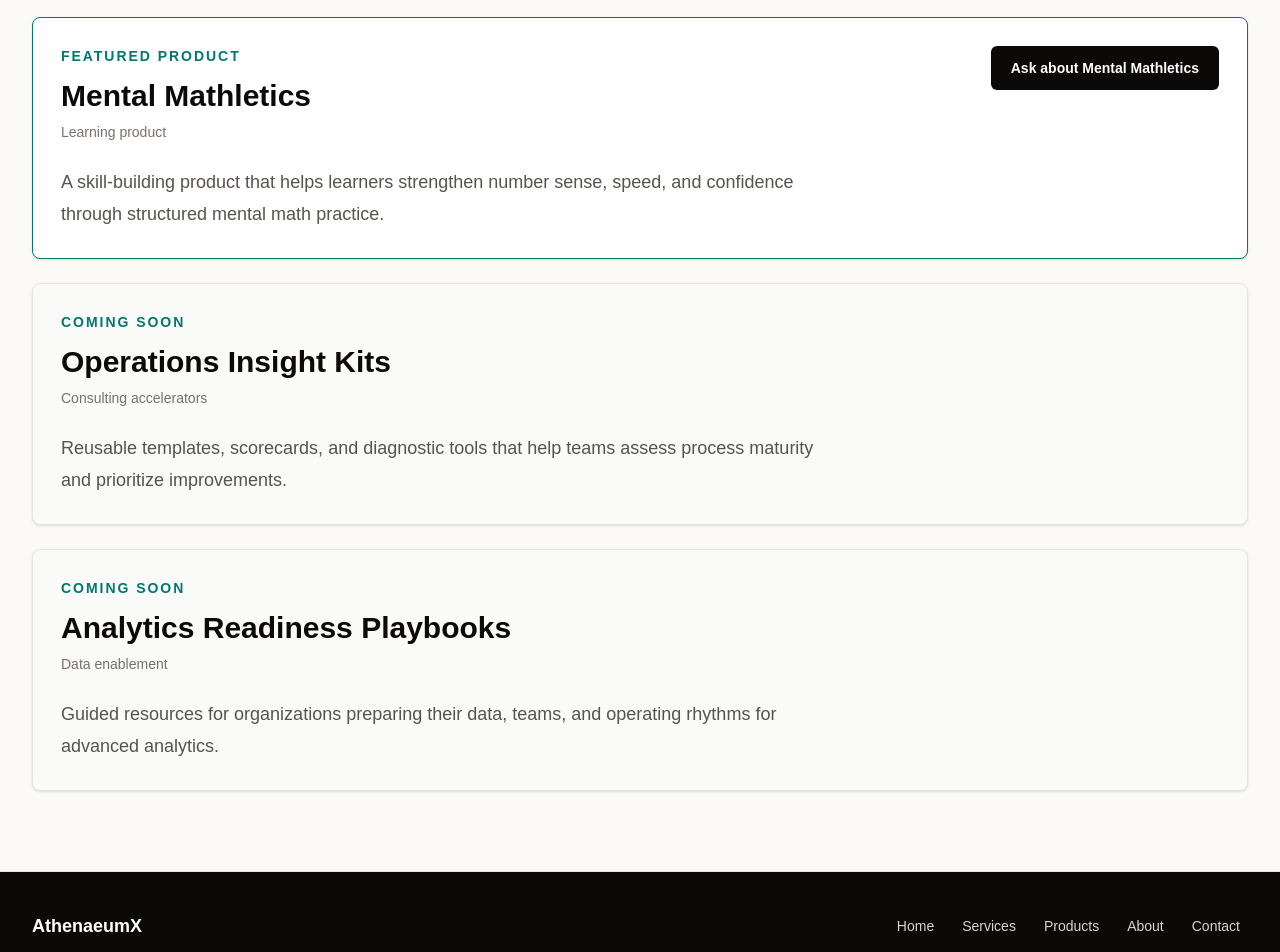
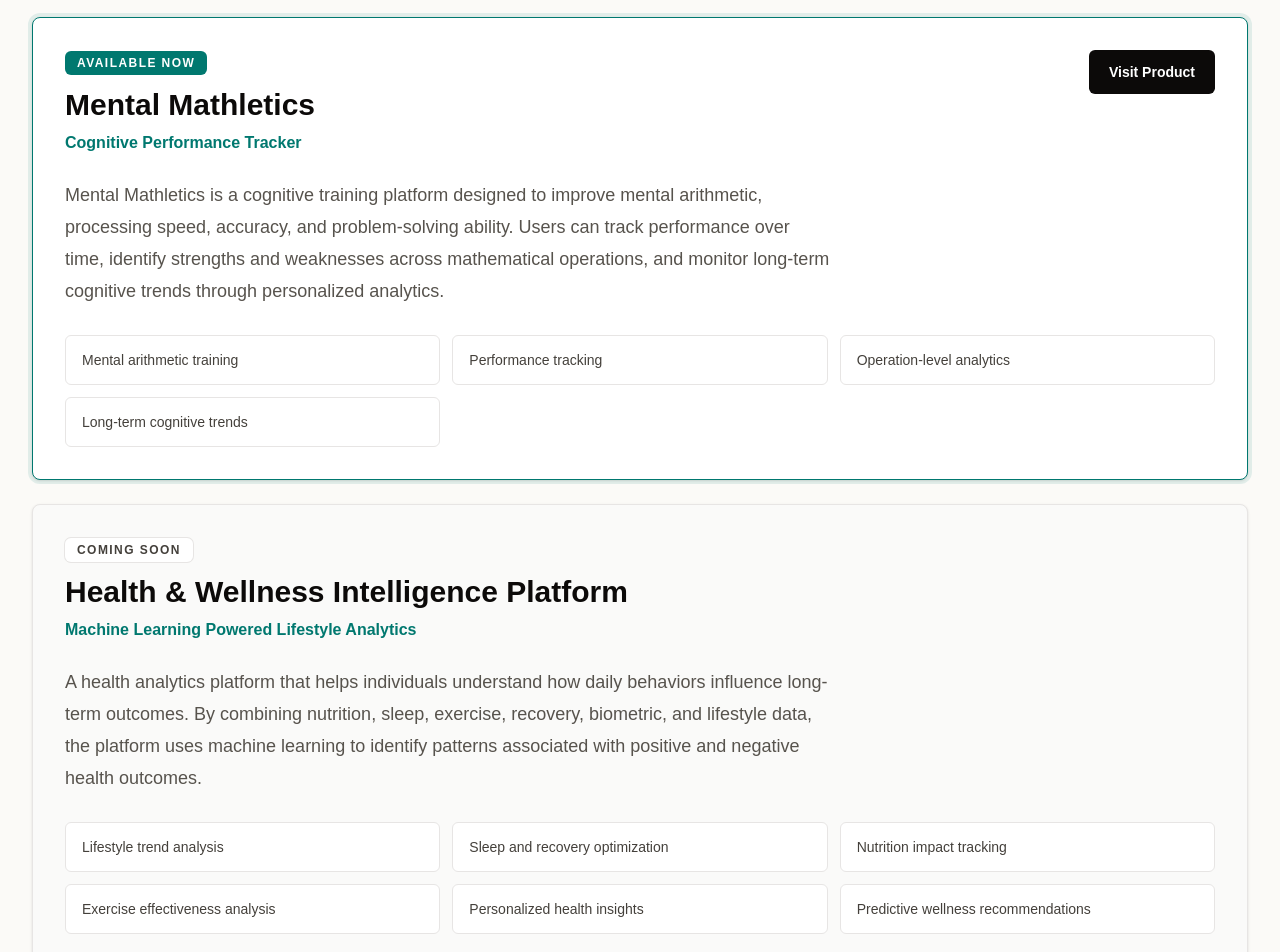
Before and after one commit to Anthony-Athens/athenaeumx-site, a Next.js app: page /products in a window 1280 px wide. Shown: the part 420-1372 px from the top of the page. Built offline with nearby package versions, Linux system fonts and the light colour scheme.

Commit message:
Website content improvement

```diff
--- a/app/components/site-data.ts
+++ b/app/components/site-data.ts
@@ -42,24 +42,47 @@ export const services = [
 export const products = [
   {
     name: "Mental Mathletics",
-    category: "Learning product",
+    subtitle: "Cognitive Performance Tracker",
     description:
-      "A skill-building product that helps learners strengthen number sense, speed, and confidence through structured mental math practice.",
-    status: "Featured product",
+      "Mental Mathletics is a cognitive training platform designed to improve mental arithmetic, processing speed, accuracy, and problem-solving ability. Users can track performance over time, identify strengths and weaknesses across mathematical operations, and monitor long-term cognitive trends through personalized analytics.",
+    status: "Available Now",
+    href: "https://www.mentalmathletics.com/",
+    capabilities: [
+      "Mental arithmetic training",
+      "Performance tracking",
+      "Operation-level analytics",
+      "Long-term cognitive trends",
+    ],
   },
   {
-    name: "Operations Insight Kits",
-    category: "Consulting accelerators",
+    name: "Health & Wellness Intelligence Platform",
+    subtitle: "Machine Learning Powered Lifestyle Analytics",
     description:
-      "Reusable templates, scorecards, and diagnostic tools that help teams assess process maturity and prioritize improvements.",
-    status: "Coming soon",
+      "A health analytics platform that helps individuals understand how daily behaviors influence long-term outcomes. By combining nutrition, sleep, exercise, recovery, biometric, and lifestyle data, the platform uses machine learning to identify patterns associated with positive and negative health outcomes.",
+    status: "Coming Soon",
+    capabilities: [
+      "Lifestyle trend analysis",
+      "Sleep and recovery optimization",
+      "Nutrition impact tracking",
+      "Exercise effectiveness analysis",
+      "Personalized health insights",
+      "Predictive wellness recommendations",
+    ],
   },
   {
-    name: "Analytics Readiness Playbooks",
-    category: "Data enablement",
+    name: "MLB Analytics & Prediction Engine",
+    subtitle: "Baseball Intelligence Platform",
     description:
-      "Guided resources for organizations preparing their data, teams, and operating rhythms for advanced analytics.",
-    status: "Coming soon",
+      "An advanced baseball analytics platform that combines historical performance data, game trends, player metrics, and predictive modeling to generate actionable insights. The platform analyzes player performance, team trends, and game-level indicators to identify opportunities and forecast outcomes throughout the season.",
+    status: "In Development",
+    capabilities: [
+      "Team performance dashboards",
+      "Weekly trend analysis",
+      "Player performance evaluation",
+      "Predictive modeling",
+      "Historical comparisons",
+      "Interactive visualizations",
+    ],
   },
 ];
 
--- a/app/products/page.tsx
+++ b/app/products/page.tsx
@@ -1,11 +1,12 @@
 import type { Metadata } from "next";
-import { CTA, SectionHeader } from "../components/section";
+import Link from "next/link";
+import { SectionHeader } from "../components/section";
 import { products } from "../components/site-data";
 
 export const metadata: Metadata = {
   title: "Products",
   description:
-    "AthenaeumX products and accelerators, featuring Mental Mathletics.",
+    "AthenaeumX software products and future platforms, featuring Mental Mathletics.",
 };
 
 export default function ProductsPage() {
@@ -13,36 +14,61 @@ export default function ProductsPage() {
     <section className="mx-auto max-w-7xl px-5 py-16 sm:px-6 lg:px-8 lg:py-20">
       <SectionHeader
         eyebrow="Products"
-        title="Tools and learning products that extend the work."
-        description="AthenaeumX pairs advisory support with focused products that help people build capability and move faster."
+        title="Software products developed under AthenaeumX."
+        description="Current and future platforms apply analytics, machine learning, and performance tracking to practical domains where better data can improve decisions."
       />
       <div className="mt-12 grid gap-6">
         {products.map((product, index) => (
           <article
-            className={`rounded-lg border p-7 shadow-sm ${
+            className={`rounded-lg border p-6 shadow-sm sm:p-8 ${
               index === 0
-                ? "border-teal-700 bg-white"
+                ? "border-teal-700 bg-white ring-4 ring-teal-700/10"
                 : "border-stone-200 bg-stone-50"
             }`}
             key={product.name}
           >
             <div className="flex flex-col gap-5 md:flex-row md:items-start md:justify-between">
-              <div>
-                <p className="text-sm font-semibold uppercase tracking-[0.14em] text-teal-700">
+              <div className="max-w-3xl">
+                <p
+                  className={`inline-flex rounded-md px-3 py-1 text-xs font-semibold uppercase tracking-[0.12em] ${
+                    index === 0
+                      ? "bg-teal-700 text-white"
+                      : "bg-white text-stone-700 ring-1 ring-stone-200"
+                  }`}
+                >
                   {product.status}
                 </p>
                 <h2 className="mt-3 text-3xl font-semibold text-stone-950">
                   {product.name}
                 </h2>
-                <p className="mt-2 text-sm font-medium text-stone-500">
-                  {product.category}
+                <p className="mt-2 text-base font-semibold text-teal-700">
+                  {product.subtitle}
                 </p>
               </div>
-              {index === 0 ? <CTA href="/contact">Ask about Mental Mathletics</CTA> : null}
+              {product.href ? (
+                <Link
+                  className="inline-flex min-h-11 shrink-0 items-center justify-center rounded-md bg-stone-950 px-5 text-sm font-semibold text-white transition hover:bg-stone-800 focus:outline-none focus:ring-2 focus:ring-teal-700 focus:ring-offset-2"
+                  href={product.href}
+                  rel="noopener noreferrer"
+                  target="_blank"
+                >
+                  Visit Product
+                </Link>
+              ) : null}
             </div>
             <p className="mt-6 max-w-3xl text-lg leading-8 text-stone-600">
               {product.description}
             </p>
+            <div className="mt-7 grid gap-3 sm:grid-cols-2 lg:grid-cols-3">
+              {product.capabilities.map((capability) => (
+                <div
+                  className="rounded-md border border-stone-200 bg-white px-4 py-3 text-sm font-medium leading-6 text-stone-700"
+                  key={capability}
+                >
+                  {capability}
+                </div>
+              ))}
+            </div>
           </article>
         ))}
       </div>
```
